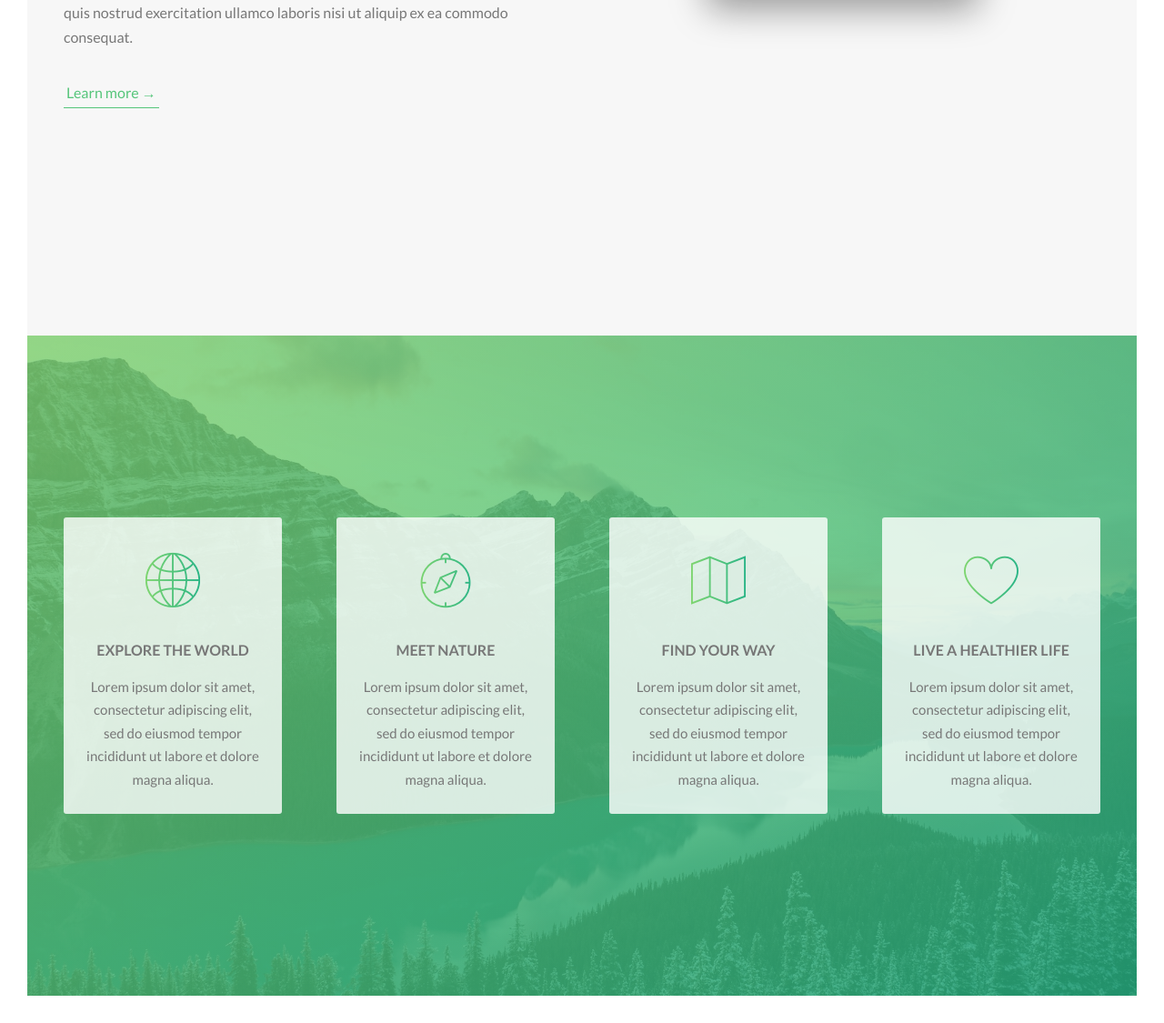
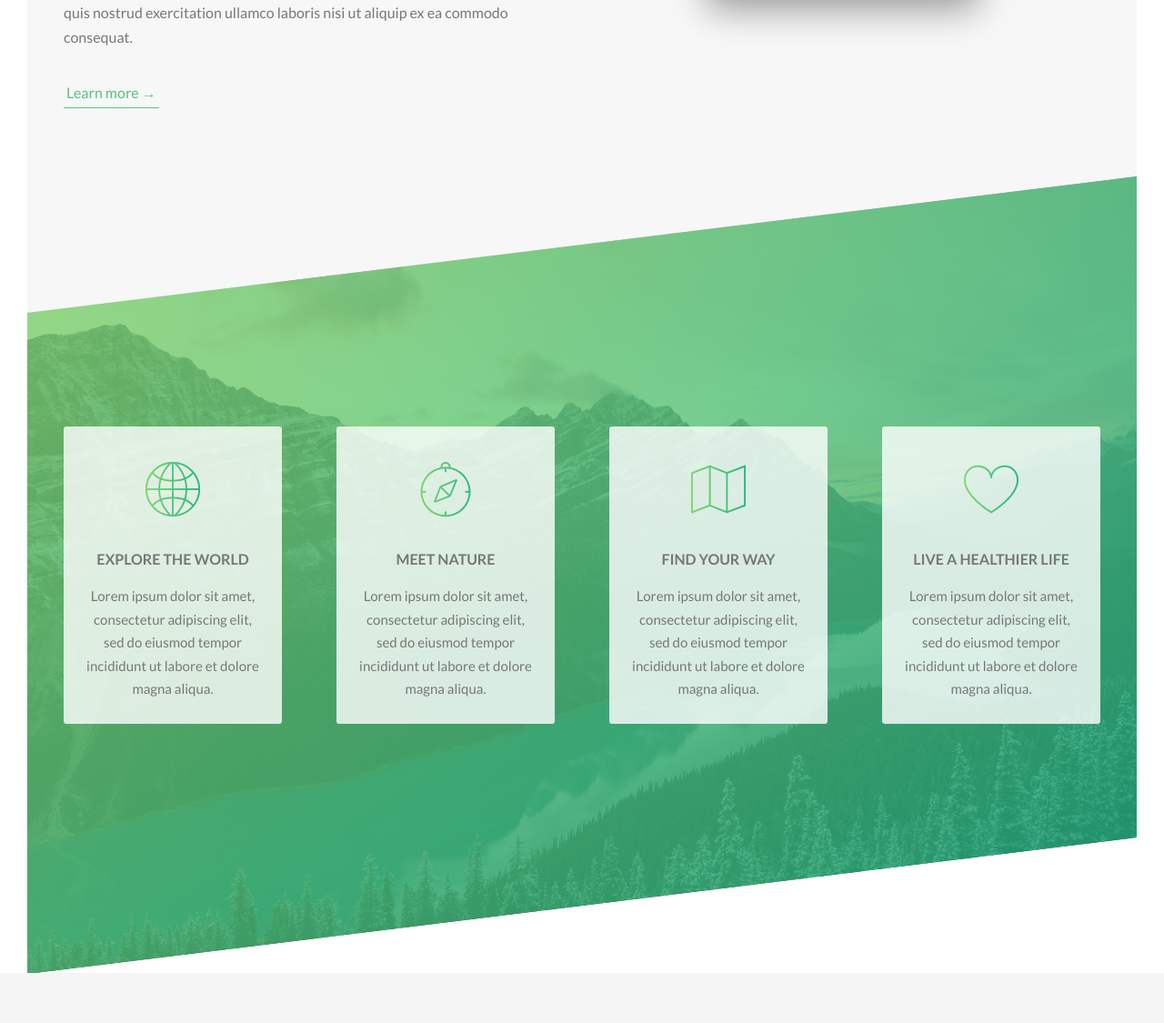
Before and after one commit to Tyler-Pritchard/SASS-template, a PHP site: page / in a window 1280 px wide. Shown: the part 1324-2449 px from the top of the page at 91% size. After the commit the page ends 2394 px from the top, so only its background shows below. Run offline with PHP 8.4, Linux system fonts and the light colour scheme.

Commit message:
background render

```diff
--- a/css/style.css
+++ b/css/style.css
@@ -113,7 +113,11 @@ body {
 .section-features {
   padding: 20rem 0;
   background-image: linear-gradient(to right bottom, rgba(126, 213, 111, 0.8), rgba(40, 180, 133, 0.8)), url(../img/nat-4.jpg);
-  background-size: cover; }
+  background-size: cover;
+  margin-top: -10rem;
+  transform: skewY(-7deg); }
+  .section-features > * {
+    transform: skewY(7deg); }
 
 .btn:link, .btn:visited {
   text-transform: uppercase;
--- a/sass/pages/_home.scss
+++ b/sass/pages/_home.scss
@@ -11,4 +11,11 @@
             rgba($color-primary-dark, 0.8)),
         url(../img/nat-4.jpg);
     background-size: cover;
+    margin-top: -10rem;
+
+    transform: skewY(-7deg);
+
+    &>* {
+        transform: skewY(7deg);
+    }
 }
```
